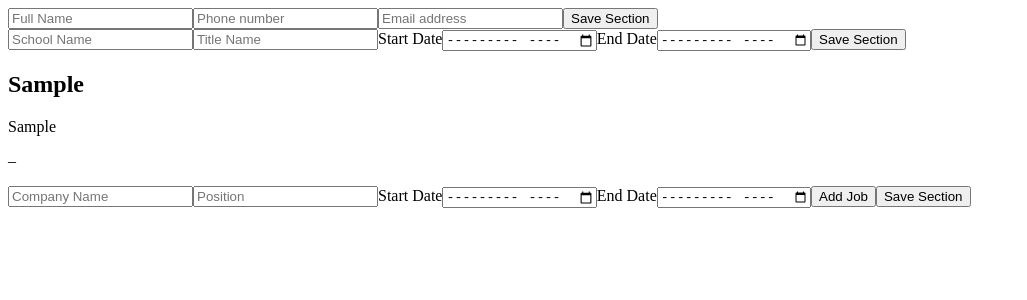
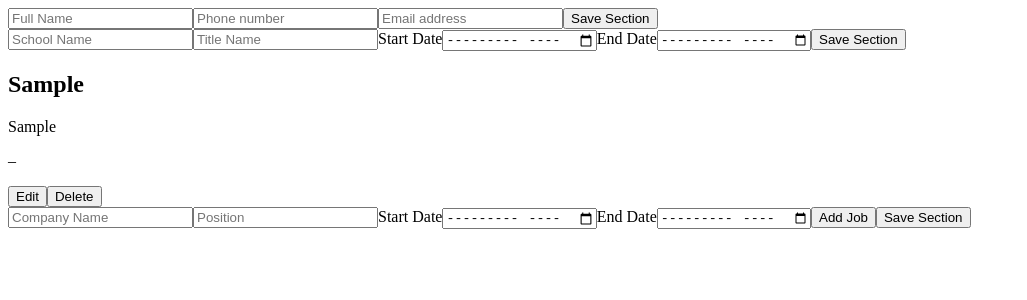
Before and after one commit to cmoratagarcia/odin-first-react-app, a React (Vite) app: page / in a window 1280 px wide. Both pictures are taken after typing "Sample", "Sample" into the empty fields and a click on the button "Add Job". Shown: the top 300 px of the page, without its empty margins (0-1027 px from the left). Built offline with nearby package versions, Linux system fonts and the light colour scheme.

Commit message:
Implement edit and delete functionality for job entries in Experience component

```diff
--- a/src/components/Experience.jsx
+++ b/src/components/Experience.jsx
@@ -17,6 +17,14 @@ function Experience({ jobs, setJobs }) {
     setJobs([...jobs, currentJob]);
     setCurrentJob({ company: "", position: "", startDate: "", endDate: "" });
   }
+
+  function handleEdit(index) {
+    setCurrentJob(jobs[index]); // load into form
+    setJobs(jobs.filter((_, i) => i !== index)); // remove from list
+  }
+  function handleDelete(index) {
+    setJobs(jobs.filter((_, i) => i !== index));
+  }
   function handleSubmit() {
     setIsEditing(false);
   }
@@ -32,6 +40,8 @@ function Experience({ jobs, setJobs }) {
               <p>
                 {job.startDate} – {job.endDate}
               </p>
+              <button onClick={() => handleEdit(index)}>Edit</button>
+              <button onClick={() => handleDelete(index)}>Delete</button>
             </div>
           ))}
           {/* Form to keep adding jobs */}
@@ -78,9 +88,10 @@ function Experience({ jobs, setJobs }) {
               <p>
                 {job.startDate} – {job.endDate}
               </p>
+              <button onClick={() => handleEdit(index)}>Edit</button>
+              <button onClick={() => handleDelete(index)}>Delete</button>
             </div>
           ))}
-          <button onClick={() => setIsEditing(true)}>Edit</button>
         </div>
       )}
     </div>
```
